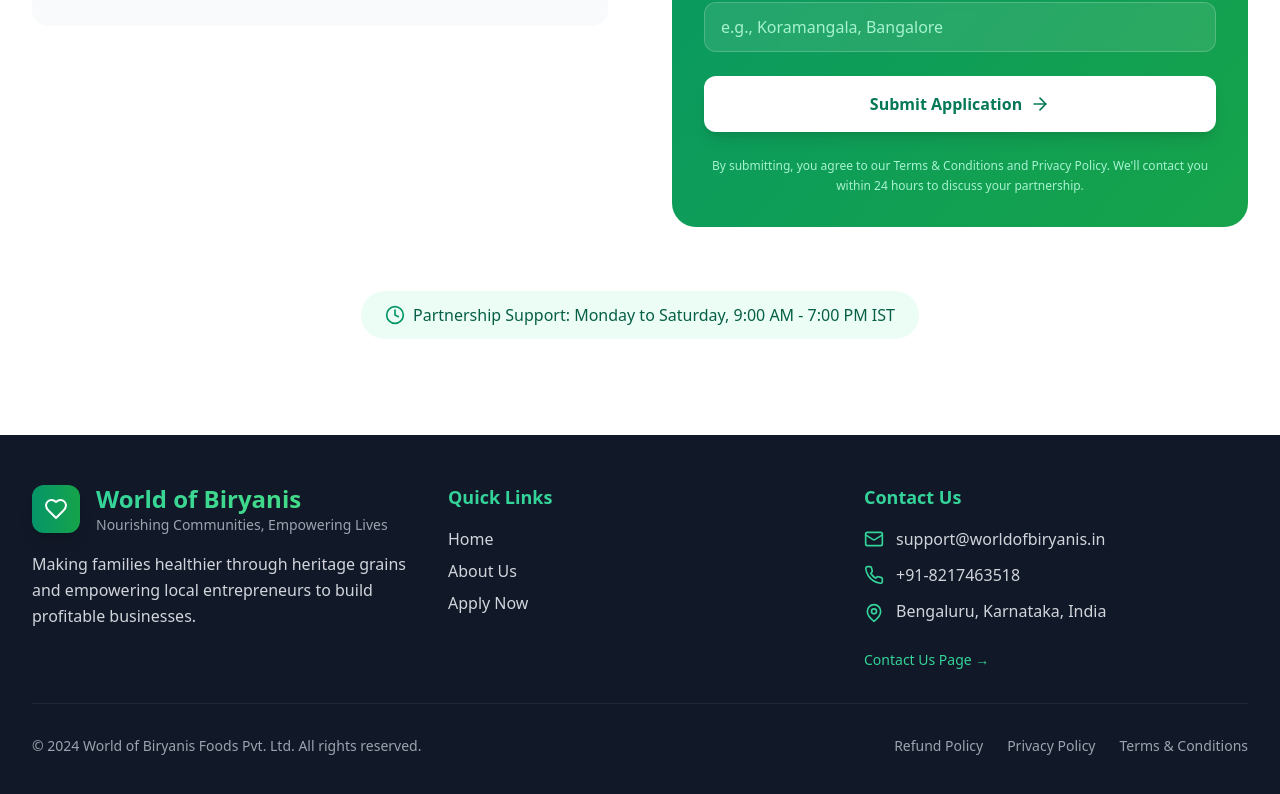
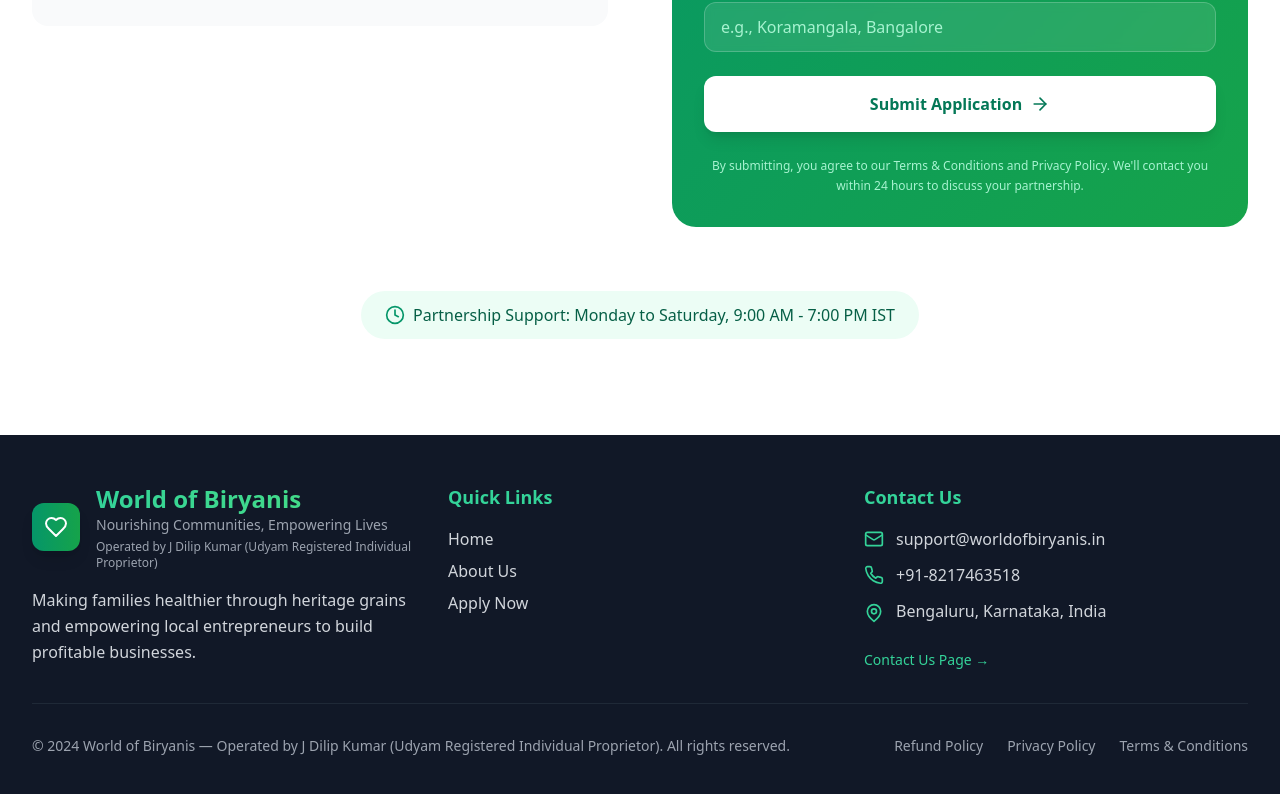
Before and after one commit to mycolabs/WorldofBiryanis, a React (Vite) app: page / in a window 1280 px wide. Shown: the part 3155-3949 px from the top of the page. Built offline with nearby package versions, Linux system fonts and the light colour scheme; no server answers.

Commit message:
Update footer to show Udyam Individual Proprietor compliance info

```diff
--- a/src/components/Footer.tsx
+++ b/src/components/Footer.tsx
@@ -18,6 +18,7 @@ const Footer = () => {
                 World of Biryanis
               </h3>
               <p className="text-sm text-gray-400">Nourishing Communities, Empowering Lives</p>
+              <p className="text-gray-400 text-xs mt-1">Operated by J Dilip Kumar (Udyam Registered Individual Proprietor)</p>
             </div>
             </div>
             <p className="text-gray-300 leading-relaxed">
@@ -94,7 +95,7 @@ const Footer = () => {
         <div className="border-t border-gray-800 mt-8 pt-8">
           <div className="flex flex-col md:flex-row justify-between items-center">
             <p className="text-gray-400 text-sm">
-              © 2024 World of Biryanis Foods Pvt. Ltd. All rights reserved.
+              © 2024 World of Biryanis — Operated by J Dilip Kumar (Udyam Registered Individual Proprietor). All rights reserved.
             </p>
             <div className="flex space-x-6 mt-4 md:mt-0">
               <Link
```
Lines whose indentation alone changed are shown as unchanged.
